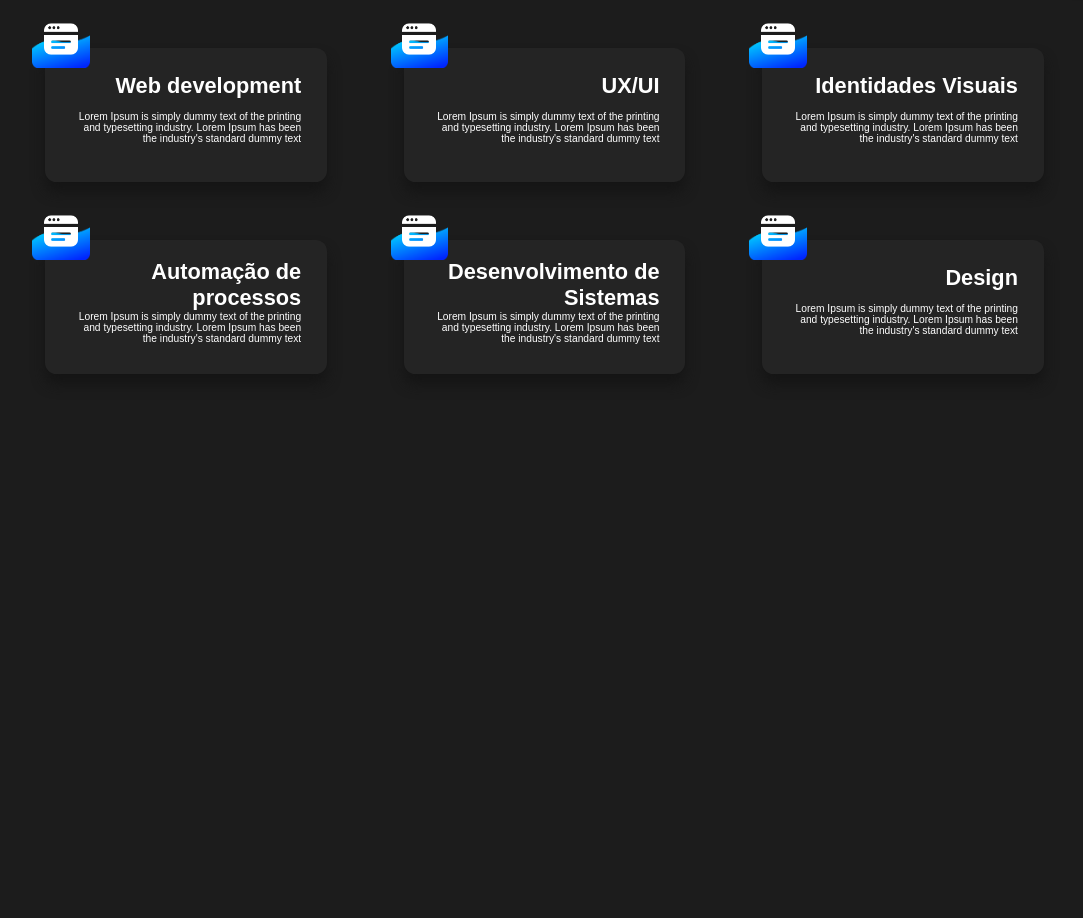
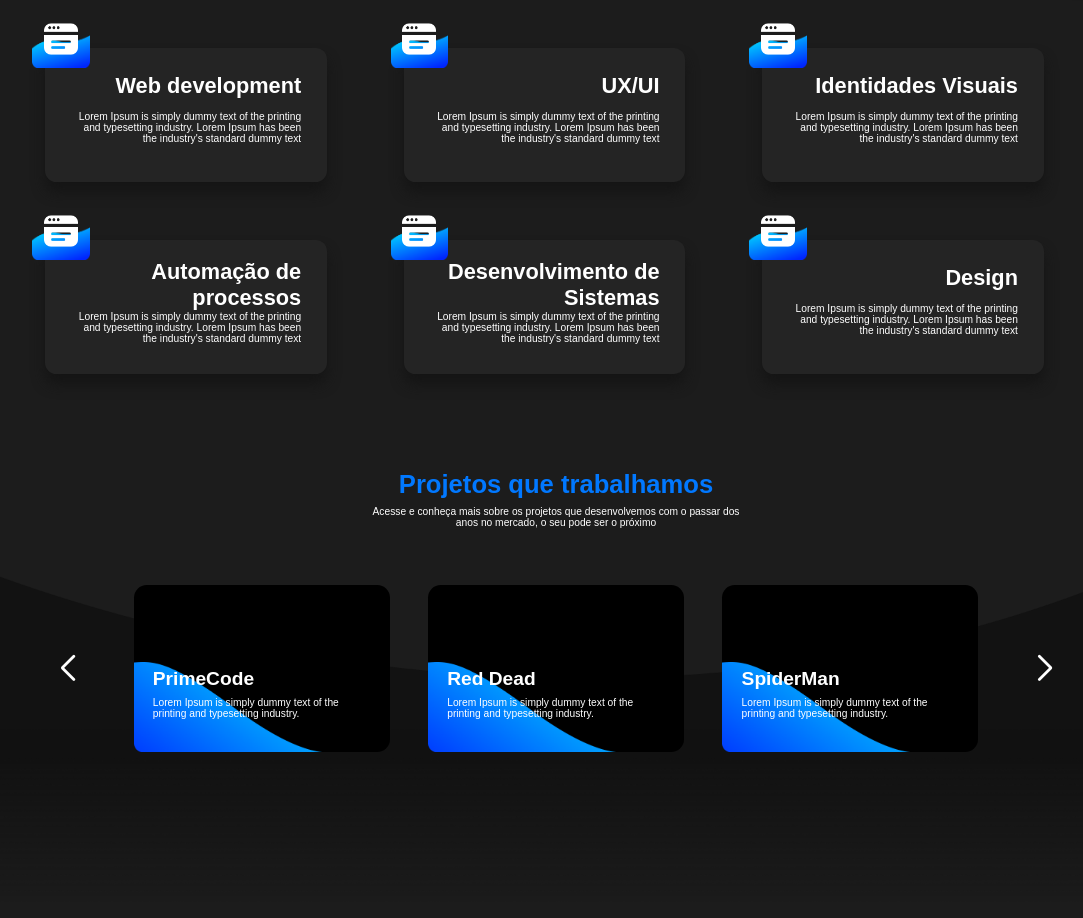
Before and after one commit to SystemWave-Emp/System_Wave_Web, a plain HTML site: page index.html in a window 1280 px wide. Shown: the part 596-1514 px from the top of the page, without its empty margins (84-1167 px from the left). Before the commit the page ends 1028 px from the top, so only its background shows below. Drawn offline with nearby package versions, Linux system fonts and the light colour scheme.

Commit message:
update main

```diff
--- a/css/style.css
+++ b/css/style.css
@@ -104,7 +104,7 @@ header nav a{
 /*Serviços*/
 #servicos{
     display: flex;
-    height: 45vw;
+    height: 43vw;
     text-align: center;
     justify-content: center;
 }
@@ -174,6 +174,76 @@ header nav a{
 }
 
 /*Projetos*/
+#projetos{
+    background-image: url(../img/efeitos/ondaFundoProjetos.png);
+    background-repeat: no-repeat;
+    background-size:100%;
+    background-position-y:10vw;
+    padding-top:5vw;
+    display:flex;
+    flex-direction: column;
+    align-items:center;
+    gap:1vw;
+    height:35vw;
+}
+.projetos_container{
+    display:flex;
+    flex-direction: column;
+    align-items: center;
+    gap:0.5vw;
+    width:30vw;
+    text-align: center;
+}
+
+#projetos .swiper {
+    width: 80vw;
+    height: 20vw;
+}
+#projetos .swiper-slide{
+    display:flex;
+    align-items:center;
+    justify-content: center;
+    gap:3vw;
+}
+#projetos .swiper-button-prev, #projetos .swiper-button-next{
+    color:var(--cor-texto);
+}
+#projetos .swiper-button-prev::after{
+    font-size:2vw;
+    font-weight:900;
+}
+#projetos .swiper-button-next::after{
+    font-size:2vw;
+    font-weight:900;
+}
+
+.projetos_card{
+    width:20vw;
+    height:13vw;
+    background-color:#000;
+    border-radius:1vw;
+    cursor: pointer;
+}
+.projetos_card_container{
+    display:flex;
+    flex-direction: column;
+    gap:0.5vw;
+    background-image:url(../img/efeitos/ondaProjetos.png);
+    background-repeat: no-repeat;
+    background-size:contain;
+    width:80%;
+    height:7vw;
+    margin-top:6vw;
+    padding-left:1.5vw;
+}
+.projetos_card_container h3{
+    font-family:arial;
+    font-weight: 800;
+    color:var(--cor-texto-padrao);
+    font-size:1.5vw;
+    padding-top:0.5vw;
+}
+
 
 /*Divulgacao*/
 
--- a/index.html
+++ b/index.html
@@ -145,8 +145,64 @@
 
     <!--área do projetos-->
     <section id="projetos">
+        <div class="projetos_container">
+            <h2 class="title">Projetos que trabalhamos</h2>
 
+            <p class="paragraph">Acesse e conheça mais sobre os projetos que desenvolvemos com o passar dos anos no mercado, o seu pode ser o próximo</p>
+        </div>
+            <!-- Slider main container -->
+        <div class="swiper">
+            <!-- Additional required wrapper -->
+            <div class="swiper-wrapper">
+                <!-- Slides -->
+                <div class="swiper-slide">
+                    <div class="projetos_card">
+                        <div class="projetos_card_container">
+                            <h3>PrimeCode</h3>
+                            <p class="paragraph">Lorem Ipsum is simply dummy text of the printing and typesetting industry. </p>
+                        </div>
+                    </div>
+                    <div class="projetos_card">
+                        <div class="projetos_card_container">
+                            <h3>Red Dead</h3>
+                            <p class="paragraph">Lorem Ipsum is simply dummy text of the printing and typesetting industry. </p>
+                        </div>
+                    </div>
+                    <div class="projetos_card">
+                        <div class="projetos_card_container">
+                            <h3>SpiderMan</h3>
+                            <p class="paragraph">Lorem Ipsum is simply dummy text of the printing and typesetting industry. </p>
+                        </div>
+                    </div>
+                </div>
+                <div class="swiper-slide">
+                    <div class="projetos_card">
+                        <div class="projetos_card_container">
+                            <h3>GUB</h3>
+                            <p class="paragraph">Lorem Ipsum is simply dummy text of the printing and typesetting industry. </p>
+                        </div>
+                    </div>
+                    <div class="projetos_card">
+                        <div class="projetos_card_container">
+                            <h3>Innovatec</h3>
+                            <p class="paragraph">Lorem Ipsum is simply dummy text of the printing and typesetting industry. </p>
+                        </div>
+                    </div>
+                    <div class="projetos_card">
+                        <div class="projetos_card_container">
+                            <h3>Fluxion</h3>
+                            <p class="paragraph">Lorem Ipsum is simply dummy text of the printing and typesetting industry. </p>
+                        </div>
+                    </div>
+                </div>
+            </div>
+
+            <!-- If we need navigation buttons -->
+            <div class="swiper-button-prev"></div>
+            <div class="swiper-button-next"></div>
+        </div>
     </section>
+
 
     <!--área do divulgacao-->
     <section id="divulgacao">
```
